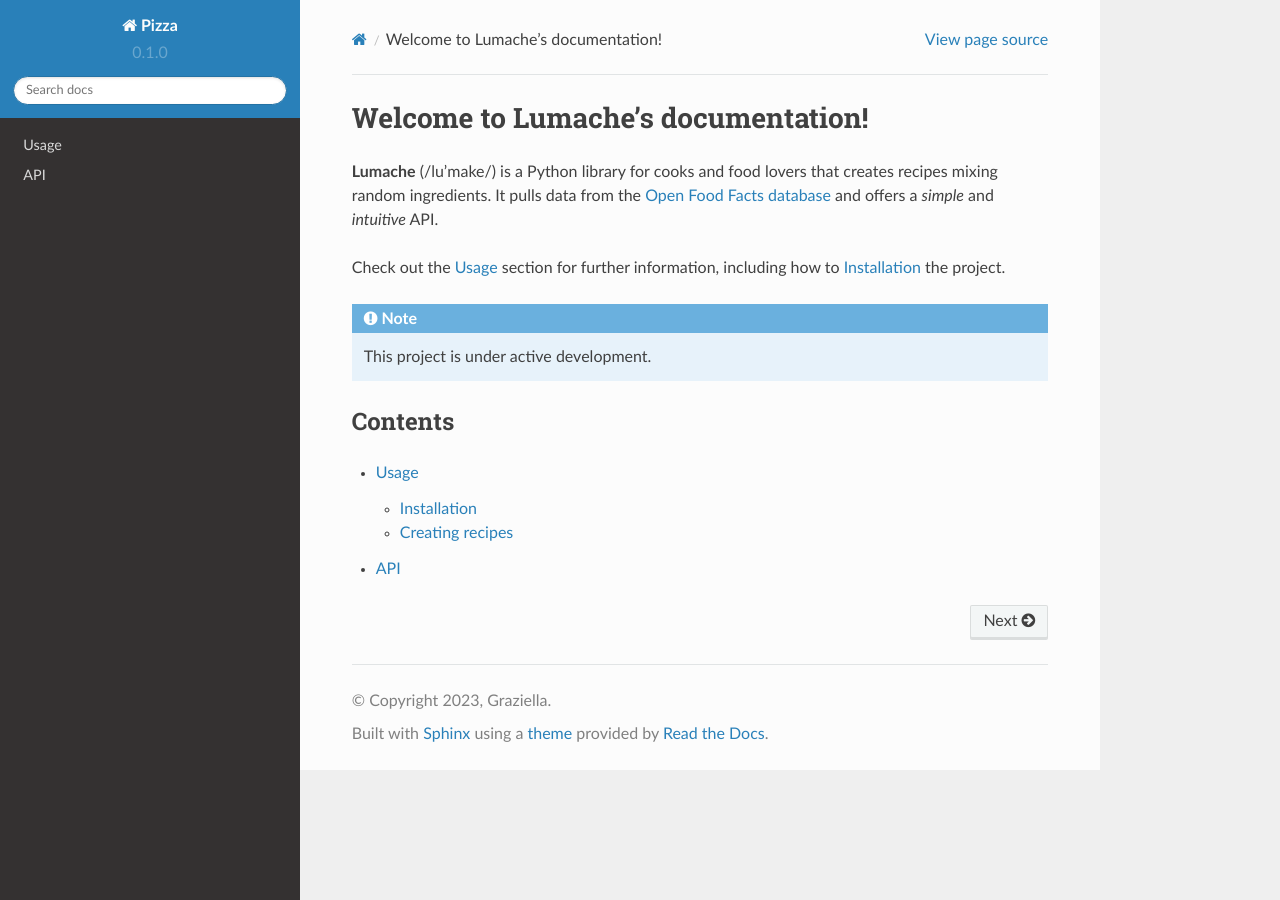
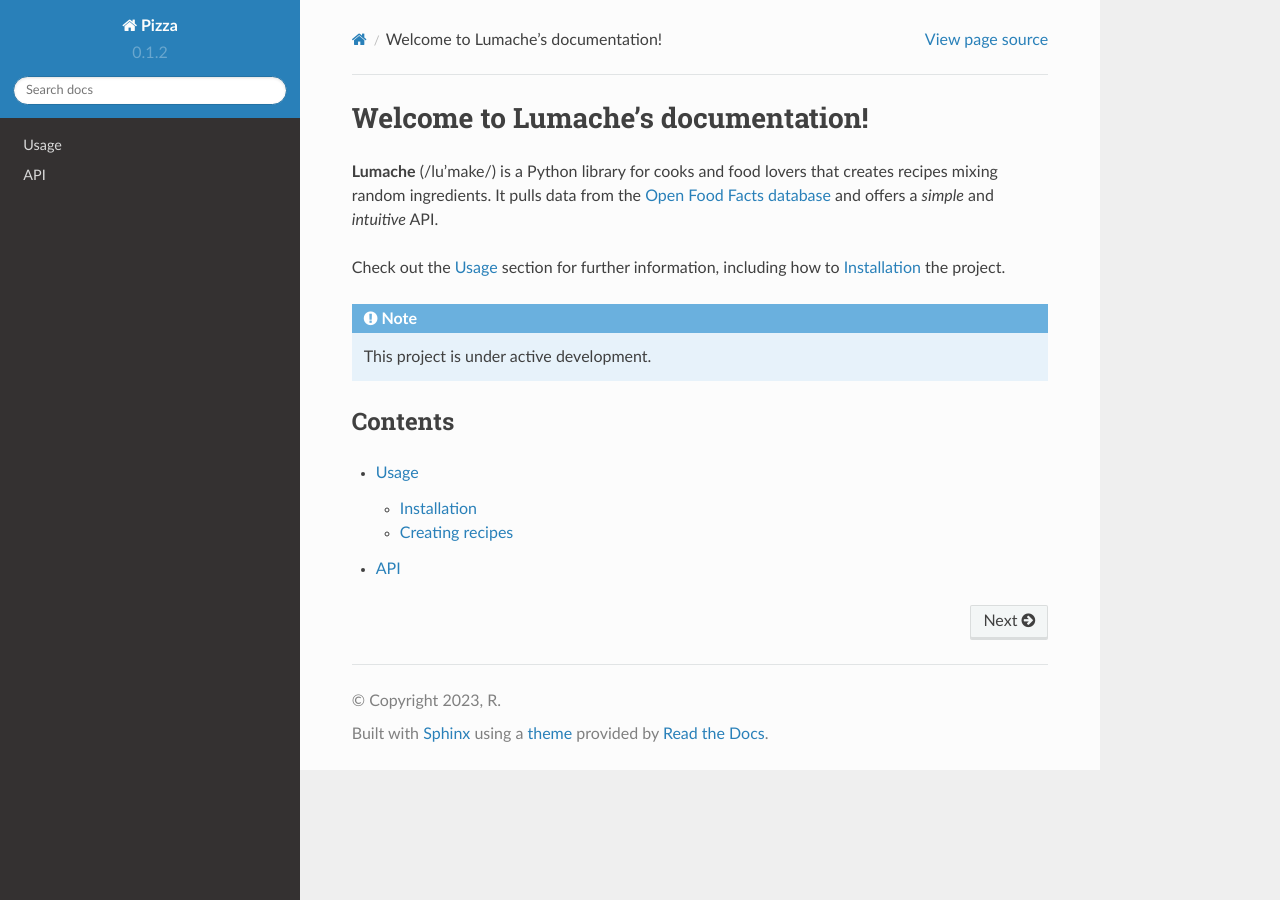
Before and after one commit to Raoulorlando/rtd-tutorial, a Sphinx documentation site: the page built from docs/source/index.rst, in a window 1280 px wide. Built offline with Sphinx 7.4.7 and the Read the Docs theme 2.0.0, drawn with Linux system fonts in a browser that asks for light colours.

Commit message:
Update conf.py
Test multiple versions

```diff
--- a/docs/source/conf.py
+++ b/docs/source/conf.py
@@ -3,11 +3,11 @@
 # -- Project information
 
 project = 'Pizza'
-copyright = '2023, Graziella'
+copyright = '2023, R'
 author = 'Cook'
 
 release = '0.1'
-version = '0.1.0'
+version = '0.1.2'
 
 # -- General configuration
 
```
